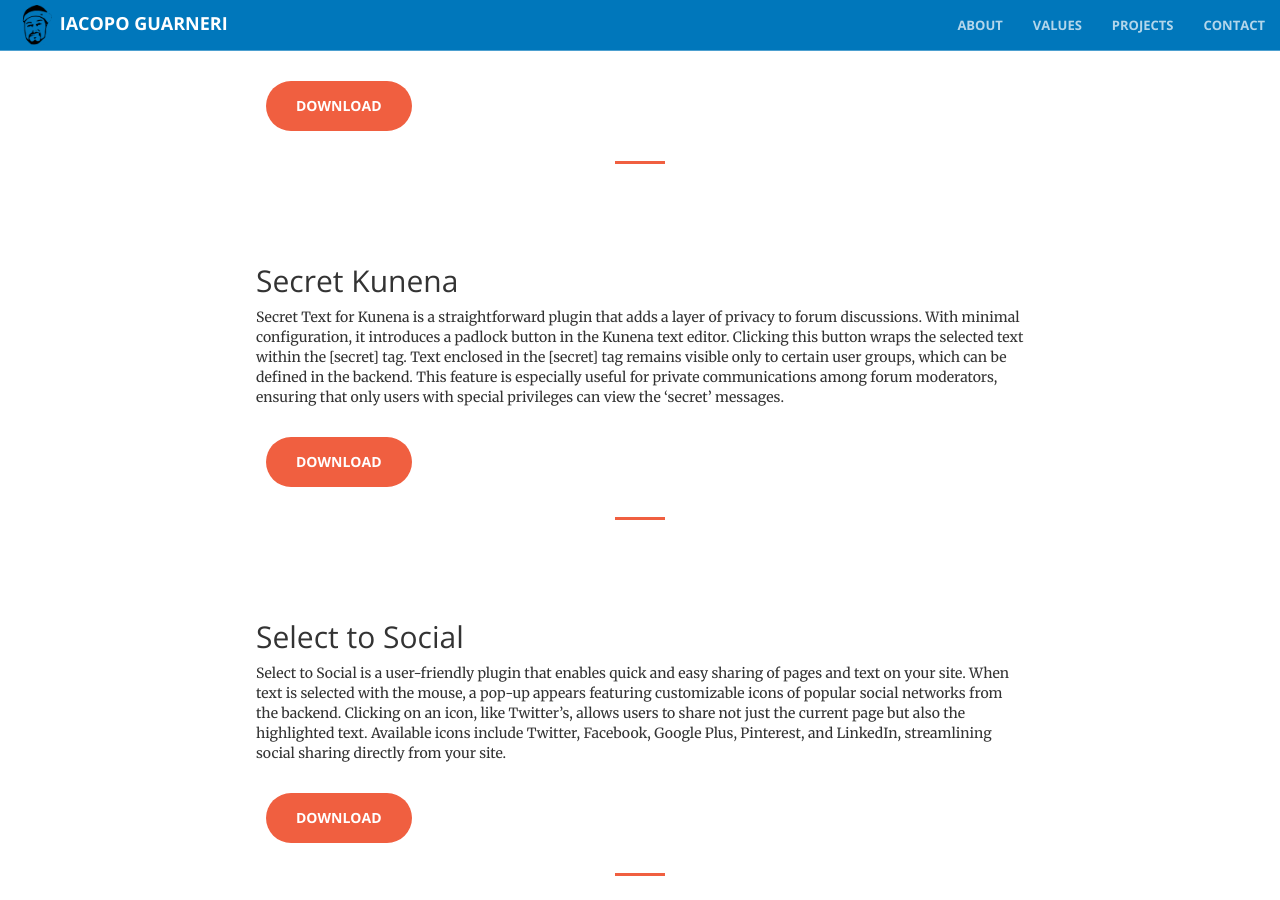
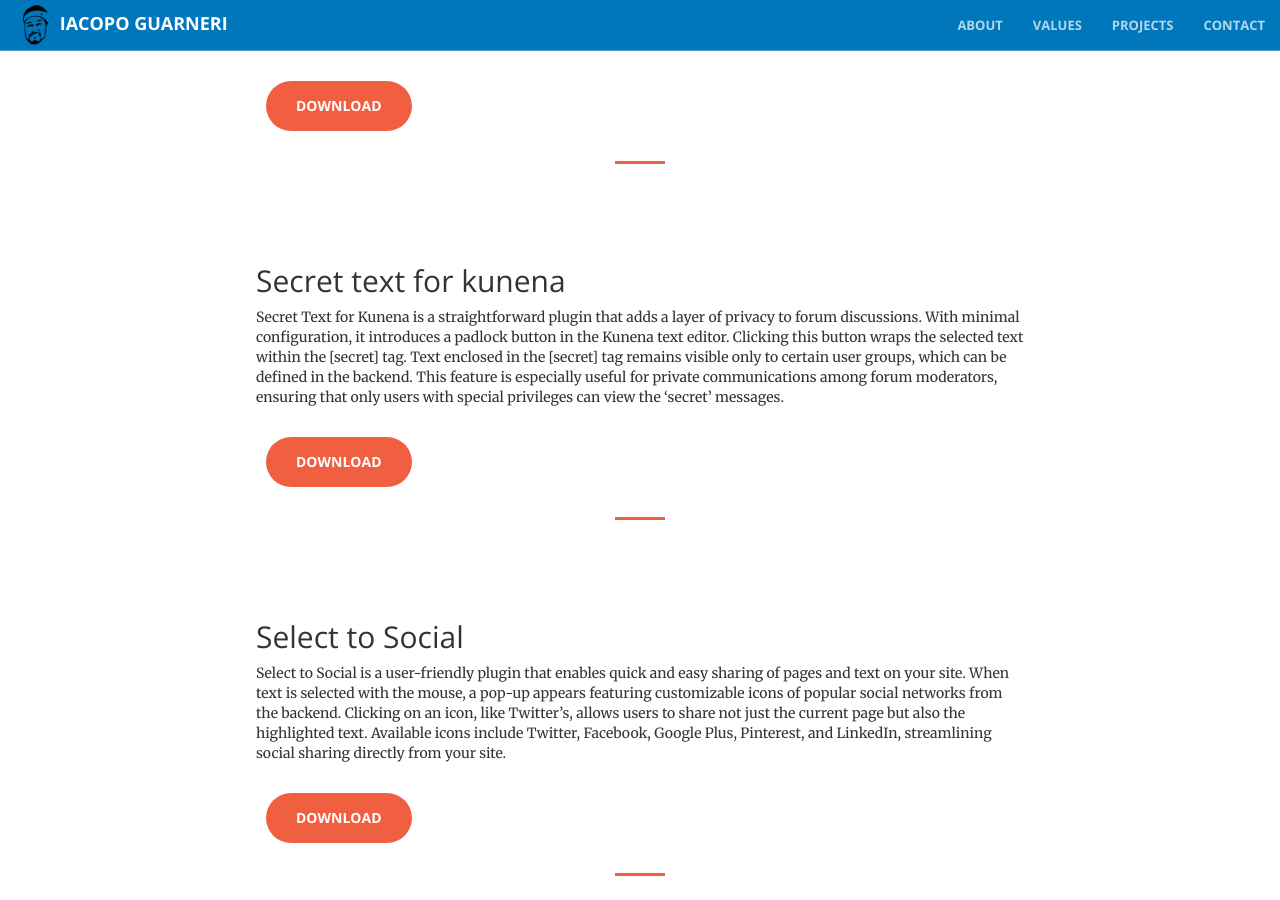
Before and after one commit to iacoposk8/iacoposk8.github.io, a Jekyll site: the page built from projects/joomla-extensions/index.html, in a window 1280 px wide and 900 px high, scrolled down 5396 px. Built offline with Jekyll 4.4.1, drawn with Linux system fonts in a browser that asks for light colours.

Commit message:
Update index.html

```diff
--- a/projects/joomla-extensions/index.html
+++ b/projects/joomla-extensions/index.html
@@ -136,7 +136,7 @@ Search Source is an indispensable Joomla extension for administrators, streamlin
 <hr>
 
 <a class="anchor" name="secret-kunena"></a>
-<h2>Secret Kunena</h2>
+<h2>Secret text for kunena</h2>
 Secret Text for Kunena is a straightforward plugin that adds a layer of privacy to forum discussions. With minimal configuration, it introduces a padlock button in the Kunena text editor. Clicking this button wraps the selected text within the [secret] tag. Text enclosed in the [secret] tag remains visible only to certain user groups, which can be defined in the backend. This feature is especially useful for private communications among forum moderators, ensuring that only users with special privileges can view the ‘secret’ messages.
 <br /><br />
 <a href="https://payhip.com/b/YxghP" target="_blank" class="btn btn-primary btn-xl">Download</a>
```
